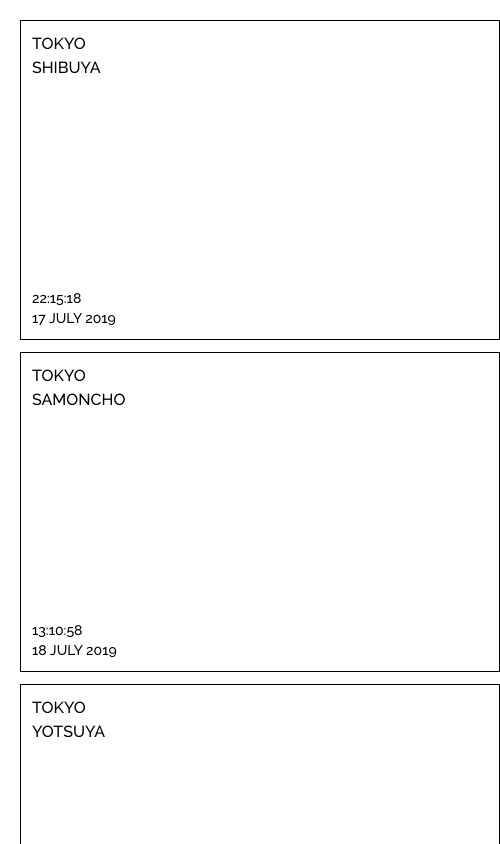
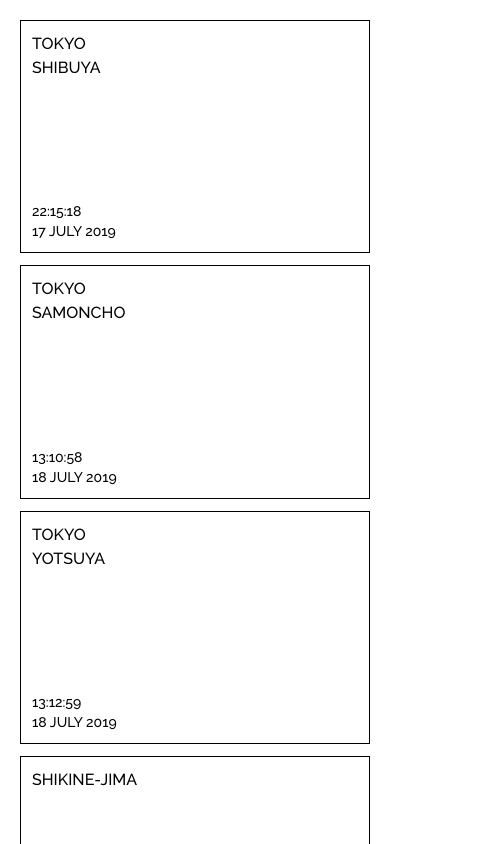
Before and after one commit to mbourjac/react-leaflet-map, a React (Vite) app: page / in a window 390 px wide. Shown: the top 844 px of the page, 500 px wide, since content can reach past the window. Built offline with nearby package versions, Linux system fonts and the light colour scheme.

Commit message:
fix: fix gallery layout on mobile with container query

```diff
--- a/package.json
+++ b/package.json
@@ -11,6 +11,7 @@
     "preview": "vite preview"
   },
   "dependencies": {
+    "@tailwindcss/container-queries": "^0.1.1",
     "@tanstack/react-router": "^1.26.12",
     "clsx": "^2.1.0",
     "framer-motion": "^11.0.28",
--- a/src/pages/Home/Gallery.tsx
+++ b/src/pages/Home/Gallery.tsx
@@ -37,7 +37,8 @@ export const Gallery = ({ images }: GalleryProps) => {
   };
 
   return (
-    <section className="grid w-full grid-cols-[repeat(auto-fit,minmax(480px,1fr))] gap-3">
+    <section className="w-full @container">
+      <div className="grid w-full grid-cols-1 gap-3 @[480px]:grid-cols-[repeat(auto-fit,minmax(480px,1fr))]">
         {images.map(({ src, heading, date }, index) => (
           <motion.article
             key={index}
@@ -81,6 +82,7 @@ export const Gallery = ({ images }: GalleryProps) => {
             </motion.div>
           </motion.article>
         ))}
+      </div>
     </section>
   );
 };
--- a/tailwind.config.js
+++ b/tailwind.config.js
@@ -1,4 +1,5 @@
 /** @type {import('tailwindcss').Config} */
+import containerQueries from '@tailwindcss/container-queries';
 
 export default {
   content: ['./index.html', './src/**/*.{js,ts,jsx,tsx}'],
@@ -13,5 +14,5 @@ export default {
       },
     },
   },
-  plugins: [],
+  plugins: [containerQueries],
 };
```
Also changed, not shown: 1 other file (tests, documents, lock files or other folders). Lines whose indentation alone changed are shown as unchanged.
